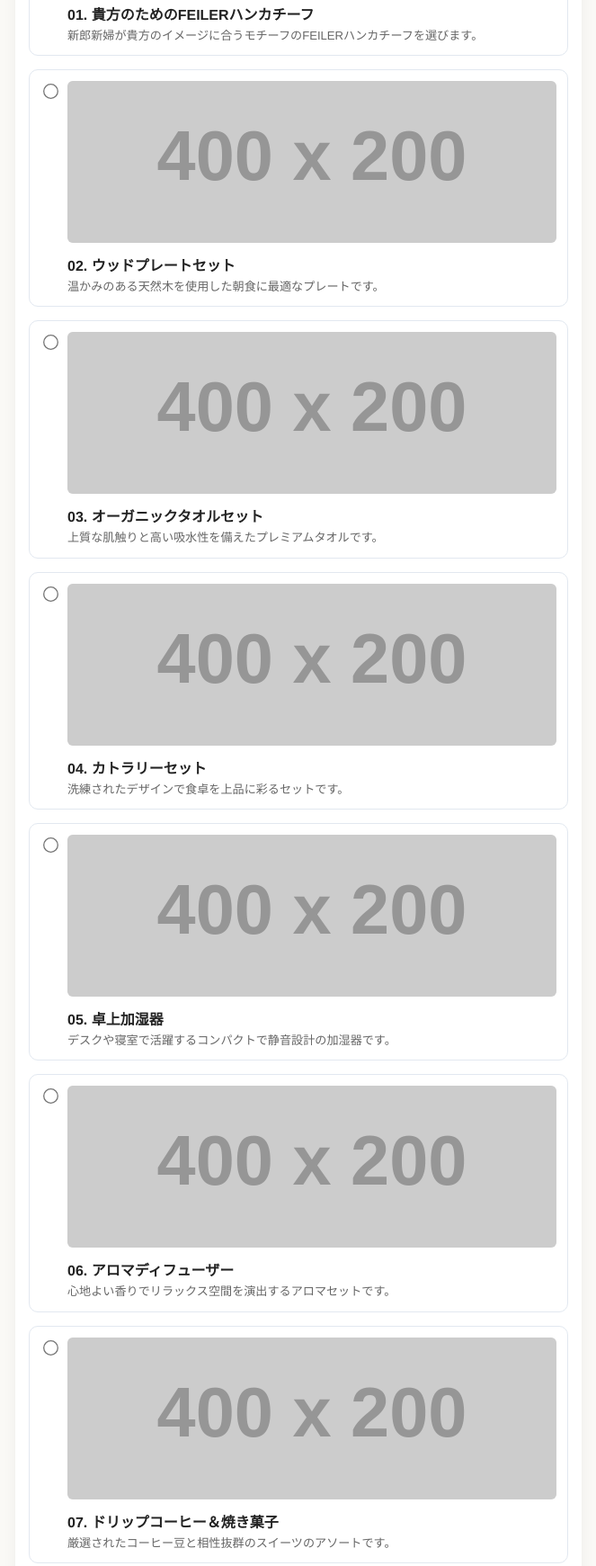
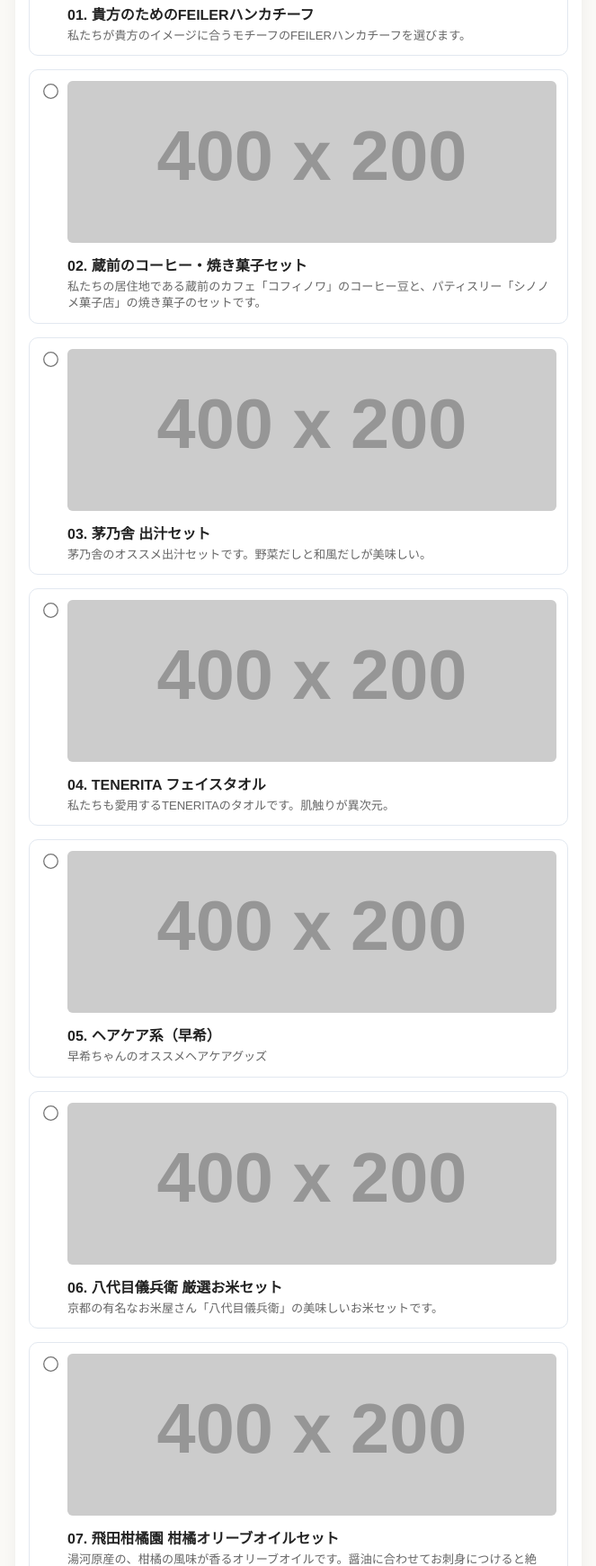
Before and after one commit to miyatatsu108-cyber/hikidemono, a plain HTML site: page index.html in a window 1280 px wide. Shown: the part 353-2094 px from the top of the page at 90% size, without its empty margins (308-971 px from the left). Drawn offline with Linux system fonts and the light colour scheme; placeholder pictures from the web are drawn by us.

Commit message:
Update index.html

```diff
--- a/index.html
+++ b/index.html
@@ -168,7 +168,7 @@
         <div class="item-content">
           <img src="https://feiler.jp/img/goods/L/2F0623012525_50_24.jpg" alt="商品画像" class="item-image">
           <div class="item-title">01. 貴方のためのFEILERハンカチーフ</div>
-          <div class="item-desc">新郎新婦が貴方のイメージに合うモチーフのFEILERハンカチーフを選びます。</div>
+          <div class="item-desc">私たちが貴方のイメージに合うモチーフのFEILERハンカチーフを選びます。</div>
         </div>
       </label>
 
@@ -177,8 +177,8 @@
         <input type="radio" name="item" value="02. ウッドプレートセット" required>
         <div class="item-content">
           <img src="https://via.placeholder.com/400x200?text=Item+02" alt="商品画像" class="item-image">
-          <div class="item-title">02. ウッドプレートセット</div>
-          <div class="item-desc">温かみのある天然木を使用した朝食に最適なプレートです。</div>
+          <div class="item-title">02. 蔵前のコーヒー・焼き菓子セット</div>
+          <div class="item-desc">私たちの居住地である蔵前のカフェ「コフィノワ」のコーヒー豆と、パティスリー「シノノメ菓子店」の焼き菓子のセットです。</div>
         </div>
       </label>
 
@@ -187,8 +187,8 @@
         <input type="radio" name="item" value="03. オーガニックタオルセット" required>
         <div class="item-content">
           <img src="https://via.placeholder.com/400x200?text=Item+03" alt="商品画像" class="item-image">
-          <div class="item-title">03. オーガニックタオルセット</div>
-          <div class="item-desc">上質な肌触りと高い吸水性を備えたプレミアムタオルです。</div>
+          <div class="item-title">03. 茅乃舎 出汁セット</div>
+          <div class="item-desc">茅乃舎のオススメ出汁セットです。野菜だしと和風だしが美味しい。</div>
         </div>
       </label>
 
@@ -197,8 +197,8 @@
         <input type="radio" name="item" value="04. カトラリーセット" required>
         <div class="item-content">
           <img src="https://via.placeholder.com/400x200?text=Item+04" alt="商品画像" class="item-image">
-          <div class="item-title">04. カトラリーセット</div>
-          <div class="item-desc">洗練されたデザインで食卓を上品に彩るセットです。</div>
+          <div class="item-title">04. TENERITA フェイスタオル</div>
+          <div class="item-desc">私たちも愛用するTENERITAのタオルです。肌触りが異次元。</div>
         </div>
       </label>
 
@@ -207,8 +207,8 @@
         <input type="radio" name="item" value="05. 卓上加湿器" required>
         <div class="item-content">
           <img src="https://via.placeholder.com/400x200?text=Item+05" alt="商品画像" class="item-image">
-          <div class="item-title">05. 卓上加湿器</div>
-          <div class="item-desc">デスクや寝室で活躍するコンパクトで静音設計の加湿器です。</div>
+          <div class="item-title">05. ヘアケア系（早希）</div>
+          <div class="item-desc">早希ちゃんのオススメヘアケアグッズ</div>
         </div>
       </label>
 
@@ -217,8 +217,8 @@
         <input type="radio" name="item" value="06. アロマディフューザー" required>
         <div class="item-content">
           <img src="https://via.placeholder.com/400x200?text=Item+06" alt="商品画像" class="item-image">
-          <div class="item-title">06. アロマディフューザー</div>
-          <div class="item-desc">心地よい香りでリラックス空間を演出するアロマセットです。</div>
+          <div class="item-title">06. 八代目儀兵衛 厳選お米セット</div>
+          <div class="item-desc">京都の有名なお米屋さん「八代目儀兵衛」の美味しいお米セットです。</div>
         </div>
       </label>
 
@@ -227,8 +227,8 @@
         <input type="radio" name="item" value="07. ドリップコーヒー＆焼き菓子" required>
         <div class="item-content">
           <img src="https://via.placeholder.com/400x200?text=Item+07" alt="商品画像" class="item-image">
-          <div class="item-title">07. ドリップコーヒー＆焼き菓子</div>
-          <div class="item-desc">厳選されたコーヒー豆と相性抜群のスイーツのアソートです。</div>
+          <div class="item-title">07. 飛田柑橘園 柑橘オリーブオイルセット</div>
+          <div class="item-desc">湯河原産の、柑橘の風味が香るオリーブオイルです。醤油に合わせてお刺身につけると絶品。</div>
         </div>
       </label>
 
@@ -236,9 +236,9 @@
       <label class="item-card">
         <input type="radio" name="item" value="08. 高級紅茶アソート" required>
         <div class="item-content">
-          <img src="https://via.placeholder.com/400x200?text=Item+08" alt="商品画像" class="item-image">
-          <div class="item-title">08. 高級紅茶アソート</div>
-          <div class="item-desc">芳醇な香りと豊かな味わいを楽しめる茶葉の詰合せです。</div>
+          <img src="https://via.placeholder.com/400x200?text=Item+08" alt="商品画像" class="item-image">かんきつえん
+          <div class="item-title">08. 化粧品系（早希）</div>
+          <div class="item-desc">早希ちゃんのオススメ化粧品。</div>
         </div>
       </label>
 
```
